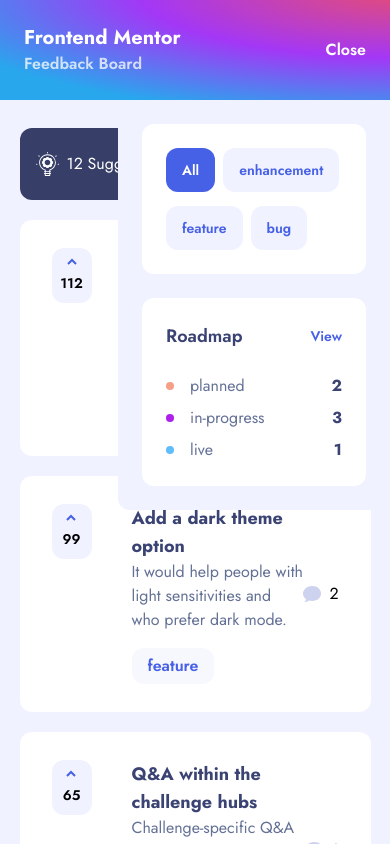
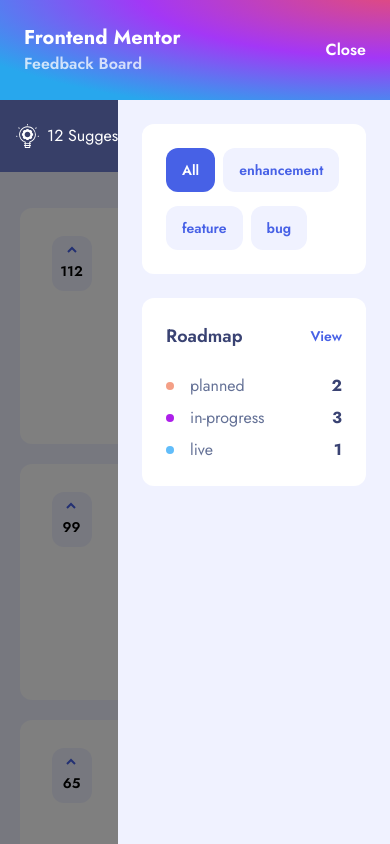
Before and after one commit to jakealistairwood/frontendmentor-product-feedback, a React (Vite) app: page /suggestions in a window 390 px wide. Both pictures are taken after a click on the button "Menu". Shown: the top 844 px of the page. Built offline with nearby package versions, Linux system fonts and the light colour scheme.

Commit message:
added more responsiveness

```diff
--- a/src/components/globals/Sidebar/Sidebar.jsx
+++ b/src/components/globals/Sidebar/Sidebar.jsx
@@ -2,10 +2,9 @@
 import FeedbackFilters from "../../elements/FeedbackFilters/FeedbackFilters"
 import Roadmap from "../../elements/Roadmap/Roadmap"
 
-const Sidebar = ({ suggestionCategories, filterCategories, statuses, originalSuggestions }) => {
+const Sidebar = ({ suggestionCategories, filterCategories, statuses, originalSuggestions, mobileMenuOpen, setMobileMenuOpen }) => {
 
     const [ windowWidth, setWindowWidth ] = useState(window.innerWidth)
-    const [ mobileMenuOpen, setMobileMenuOpen ] = useState(false);
 
     console.log(windowWidth);
 
@@ -19,7 +18,7 @@
     }, [windowWidth]);
 
     console.log(filterCategories)
-    return <aside className="sidebar fixed sm:static left-0 sm:left-[unset] max-w-full lg:max-w-[255px] lg:sticky lg:top-0 w-full flex flex-col sm:grid sm:grid-cols-3 lg:flex flex-row lg:flex-col gap-0 sm:gap-6">
+    return <aside className="sidebar fixed sm:static left-0 sm:left-[unset] max-w-full lg:max-w-[255px] lg:sticky lg:top-0 w-full flex flex-col sm:grid sm:grid-cols-3 lg:flex flex-row lg:flex-col gap-0 sm:gap-6 z-50">
         <h1 className="feedback-board h-full lg:h-[137px] sm:rounded-xl p-6 flex flex-row sm:flex-col justify-between sm:justify-end text-white">
             <div className="flex flex-col w-full">
                 <span className="text-xl font-bold">Frontend Mentor</span>
@@ -29,7 +28,7 @@
                 <div>{mobileMenuOpen ? "Close" : "Menu"}</div>
             </button>
         </h1>
-        <div className={`gap-6 ${windowWidth < 640 & mobileMenuOpen ? "flex bg-pale-blue p-6 gap-6 max-w-[272px] self-end" : "hidden"} flex-col sm:flex-row sm:col-start-2 sm:col-end-4 sm:grid sm:grid-cols-2 lg:flex lg:flex-col`}>
+        <div className={`gap-6 ${windowWidth < 640 & mobileMenuOpen ? "flex bg-pale-blue p-6 gap-6 max-w-[272px] self-end min-h-screen rounded-none" : "hidden"} flex-col sm:flex-row sm:col-start-2 sm:col-end-4 sm:grid sm:grid-cols-2 lg:flex lg:flex-col`}>
             <FeedbackFilters
                 filters={suggestionCategories}
                 originalFilters={filterCategories}
--- a/src/context/FeedbackContext.jsx
+++ b/src/context/FeedbackContext.jsx
@@ -7,6 +7,7 @@
 export const FeedbackContextProvider = ({ children }) => {
 
     const [ suggestions, setSuggestions ] = useState([]);
+    const [ mobileMenuOpen, setMobileMenuOpen ] = useState(false);
 
     let originalSuggestions = appData.productRequests;
     let filterCategories = getCategories(appData.productRequests);
@@ -39,6 +40,8 @@
     const value = {
         suggestions,
         originalSuggestions,
+        mobileMenuOpen,
+        setMobileMenuOpen,
         setSuggestions,
         filterCategories,
         categories,
--- a/src/index.css
+++ b/src/index.css
@@ -29,6 +29,22 @@
 .feedback-board {
   /* height: 137px; */
   background: radial-gradient(128.88% 128.88% at 103.9% -10.39%, #E84D70 0%, #A337F6 53.09%, #28A7ED 100%)
+}
+
+.overlay {
+  position: fixed;
+  inset: 0;
+  background: hsla(0, 0%, 0%, 0.5);
+  z-index: 10;
+  border-radius: 0;
+}
+
+.overlay--active {
+  display: block;
+}
+
+.overlay--hidden {
+  display: none;
 }
 
 h1, h2, h3, h4, h5, h6 {
@@ -236,3 +252,18 @@
 .dropdown-icon--active {
   transform: rotate(180deg);
 }
+
+@media screen and (max-width: 640px) {
+  .navbar {
+    position: fixed;
+    left: 0;
+    right: 0;
+    top: 100px;
+    border-radius: 0;
+    z-index: 20;
+  }
+
+  .roadmap-page .navbar {
+    top: 0;
+  }
+}
--- a/src/pages/Dashboard/Dashboard.jsx
+++ b/src/pages/Dashboard/Dashboard.jsx
@@ -13,7 +13,15 @@
 const Dashboard = () => {
 
     const { value } = useContext(FeedbackContext);
-    let { suggestions, categories, roadmapData, filterCategories, originalSuggestions } = value;
+    let {
+        suggestions,
+        categories,
+        mobileMenuOpen,
+        setMobileMenuOpen,
+        roadmapData,
+        filterCategories,
+        originalSuggestions
+    } = value;
 
     return <section className="dashboard flex flex-col lg:flex-row gap-8">
         <Sidebar
@@ -21,13 +29,16 @@
             suggestionCategories={categories}
             filterCategories={filterCategories}
             statuses={roadmapData}
+            mobileMenuOpen={mobileMenuOpen}
+            setMobileMenuOpen={setMobileMenuOpen}
         />
-        <main className="grow flex flex-col gap-5 pt-32 sm:pt-0">
+        <main className="grow flex flex-col gap-5 pt-52 pb-12 sm:pt-0">
             <Navbar noOfSuggestions={suggestions.length} titleOptions={{ title: `${suggestions.length} Suggestions`, icon: <SuggestionsIcon /> }} />
             {suggestions.length ? suggestions.map(suggestion => {
                 return <SuggestionCard key={uuid()} suggestion={suggestion} />
             }) : <NoSuggestions />}
         </main>
+        <div className={`overlay ${mobileMenuOpen ? "overlay--active" : "overlay--hidden"}`}></div>
     </section>
 }
 
--- a/src/pages/RoadmapBoard/RoadmapBoard.jsx
+++ b/src/pages/RoadmapBoard/RoadmapBoard.jsx
@@ -29,9 +29,9 @@
         setRoadmaps(renderSuggestions());
     }, []);
 
-    return <main className="max-w-[1110px] mx-auto pt-16 pb-44">
+    return <main className="roadmap-page max-w-[1110px] w-10/12 mx-auto pt-16 pb-44">
         <Navbar hasBreadcrumb={true} titleOptions={{ title: "Roadmap", icon: "" }} />
-        <section className="roadmap-board grid grid-cols-3 mt-12 gap-8">
+        <section className="roadmap-board grid grid-cols-1 sm:grid-cols-3 mt-12 gap-8">
             {roadmaps.map(status => {
                 return <div className="board" key={uuid()}>
                     <header className="mb-8">
```
